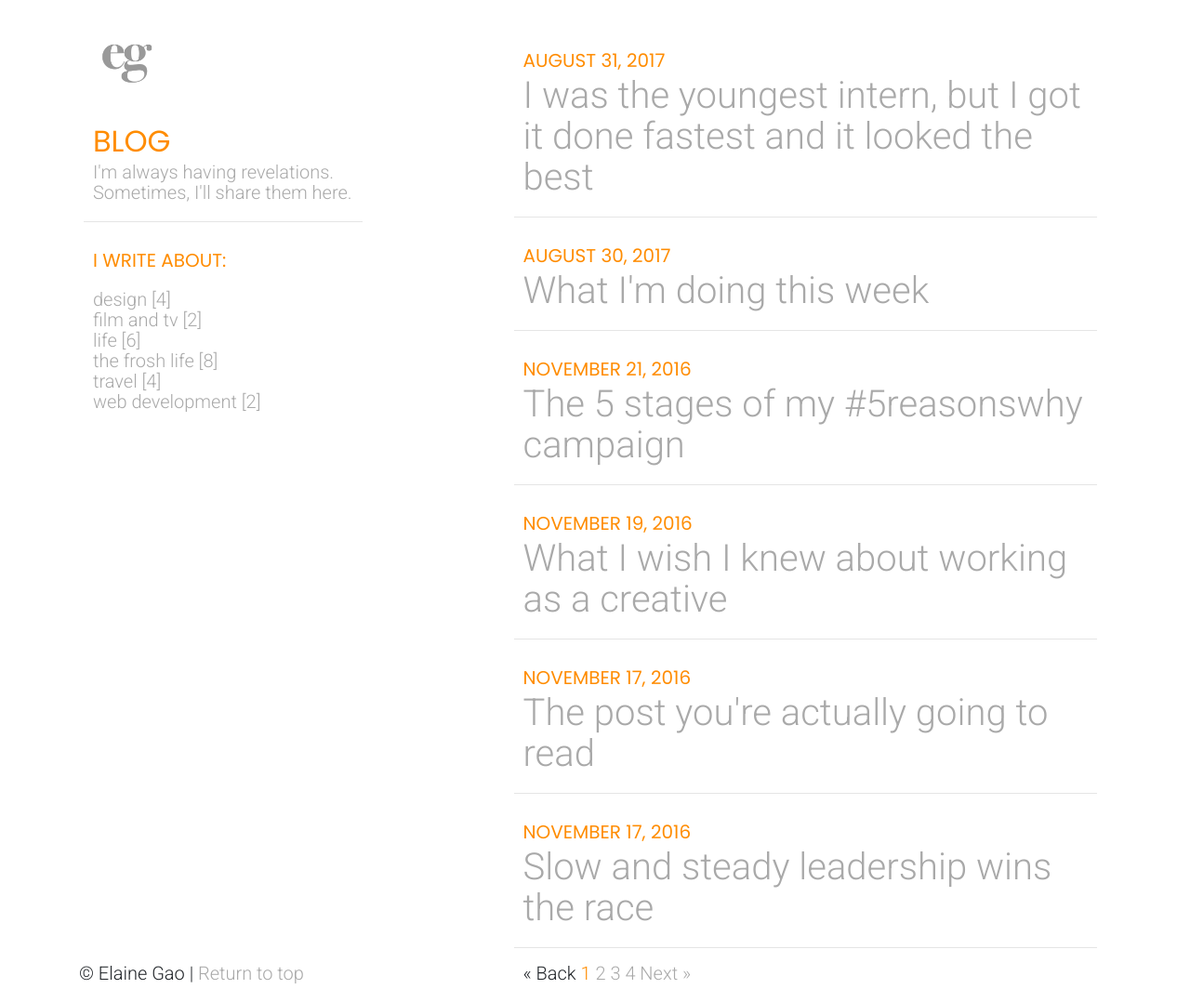
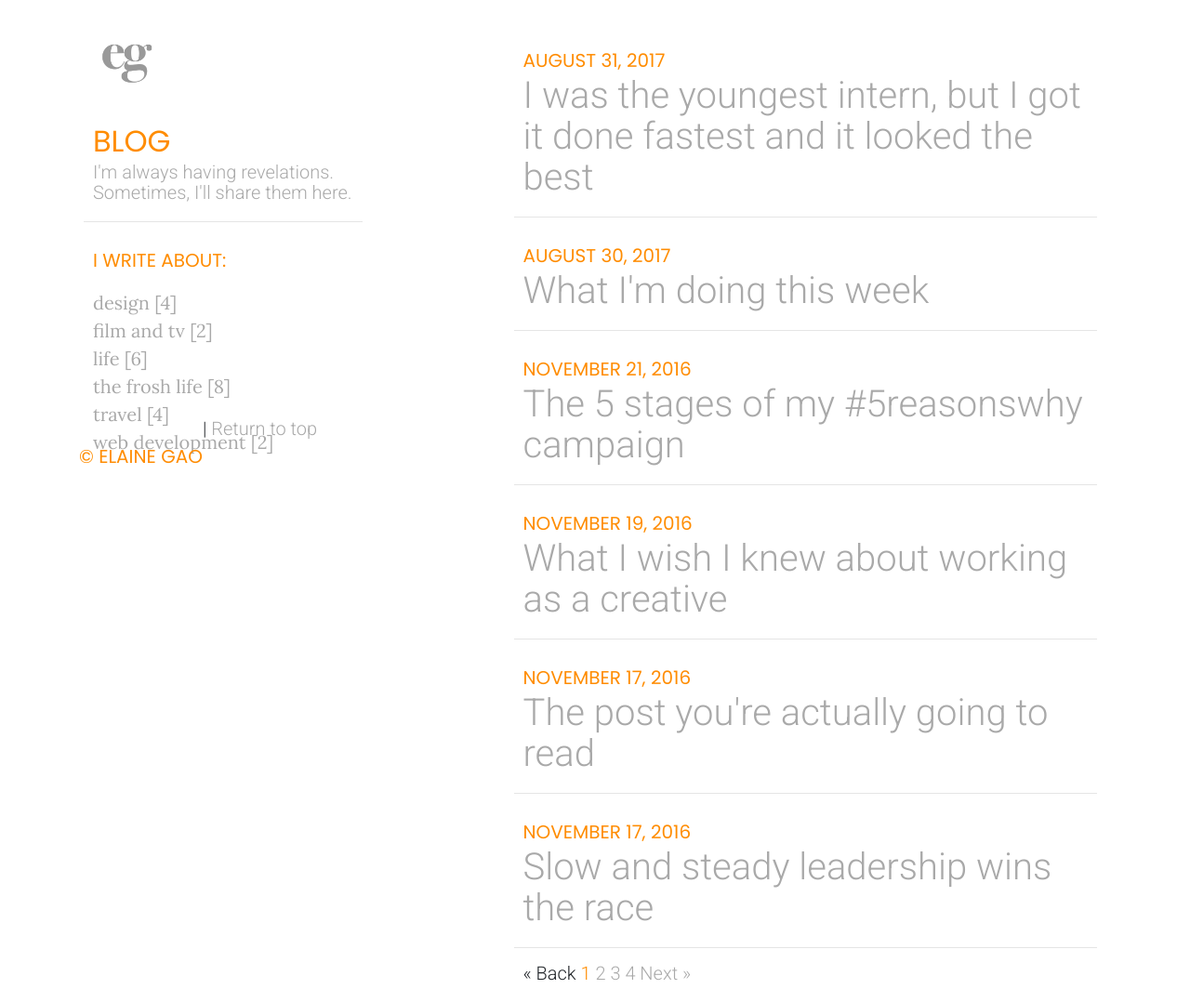
Before and after one commit to elaineg/blog, a Jekyll site: the page built from index.html, in a window 1280 px wide and 1078 px high. Shown: the whole window at 93% size. Built offline with Jekyll 4.4.1, drawn with Linux system fonts in a browser that asks for light colours; the list of posts is cut into pages by our own code.

Commit message:
hoping this works

```diff
--- a/_includes/pagination.html
+++ /dev/null
@@ -1,5 +0,0 @@
-<div class="footer col-lg-12">
- <div class="row">
-  <h6 style="text-align: center; margin-top: 30px;">&copy; Elaine Gao | <a href="#top">Return to top</a></h6>
-    </div>
-</div>
--- a/_includes/sidebar.html
+++ b/_includes/sidebar.html
@@ -7,7 +7,7 @@
             <a href="http://elainegao.com/blog"><h6>I'm always having revelations. Sometimes, I'll share them here.</h6></a>
         <hr>
         <h5>I write about:</h5>
-        <h6>{% capture site_tags %}{% for tag in site.tags %}{{ tag | first }}{% unless forloop.last %},{% endunless %}{% endfor %}{% endcapture %}<h6>
+            <h6>{% capture site_tags %}{% for tag in site.tags %}{{ tag | first }}{% unless forloop.last %},{% endunless %}{% endfor %}{% endcapture %}</h6>
 {% assign sortedTags = site_tags | split:',' | sort %}
         <ul class="tag-cloud">
            {% for tag in sortedTags %}
@@ -15,4 +15,7 @@
            {% endfor %}
        </ul>
       </div>
+       <div class="row footer">
+  <h5>&copy; Elaine Gao </h5><h6>| <a href="#top">Return to top</a></h6>
+    </div>
       </div>
--- a/_layouts/default.html
+++ b/_layouts/default.html
@@ -29,7 +29,6 @@
   <div class="main container">
 {% include sidebar.html %}
 	{{content}}
-{% include pagination.html %}
 </div>
 </body>
 </html>
--- a/css/main.css
+++ b/css/main.css
@@ -5,7 +5,7 @@
 /*Global Styles*/
 body {
   font-family: "Lora", serif;
-  font-weight:400;
+  font-weight: 400;
 }
 
 .navbar-brand img {
```
